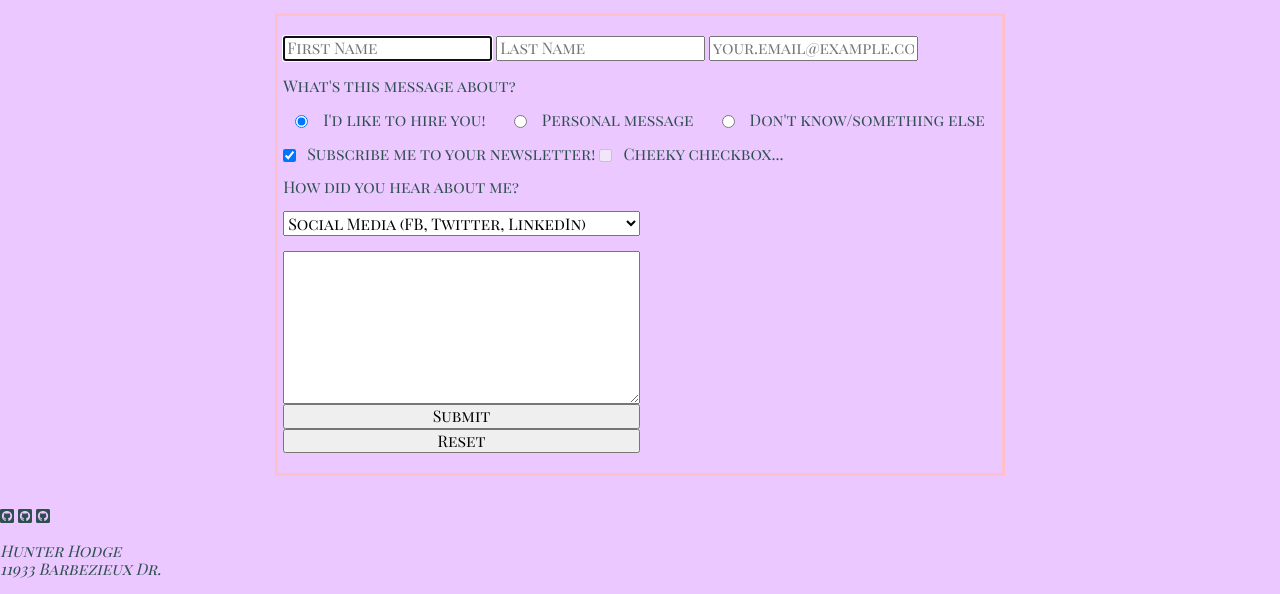
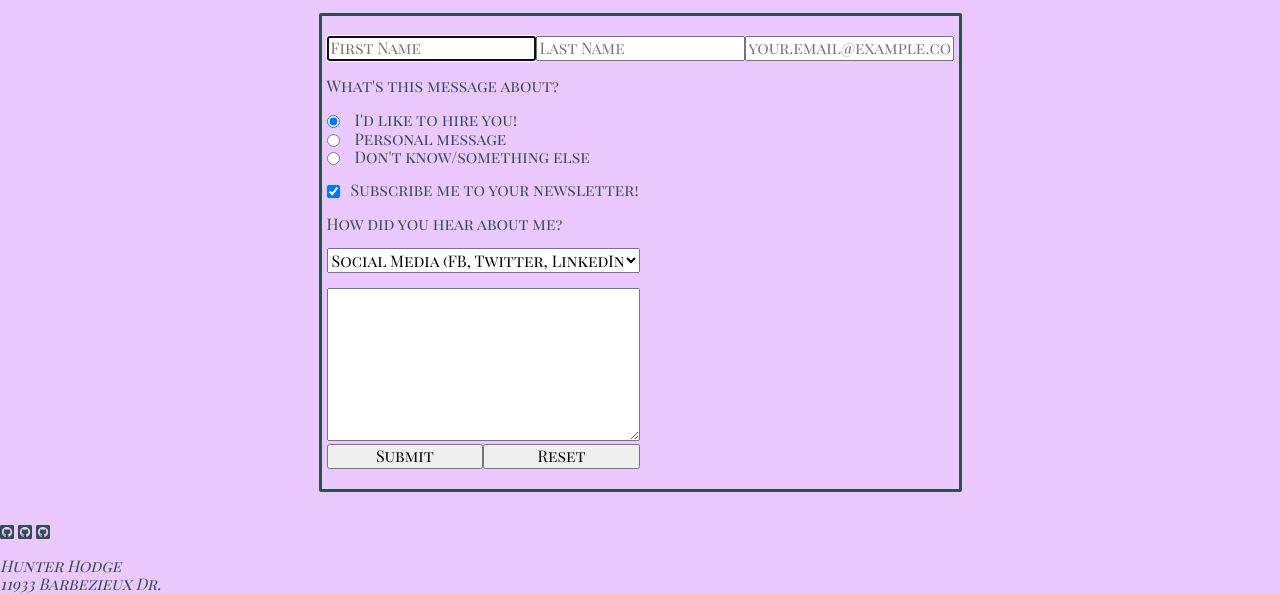
Before and after one commit to HunterHodge/SavvyCodersInitialProject, a website: page Contact/index.html in a window 1280 px wide. Shown: the part 558-1152 px from the top of the page. Drawn offline with nearby package versions, Linux system fonts and the light colour scheme.

Commit message:
Adjust contact form

```diff
--- a/Contact/index.html
+++ b/Contact/index.html
@@ -51,7 +51,7 @@
       <form action="form-responses/new" method="POST" netlify>
         <!-- Developer's Note: 'placeholder' without using `<label>` is NOT RECOMMENDED for accessibility purposes. -->
 
-        <div class="input-group">
+        <div class="input-group input-group--row">
           <input
             type="text"
             name="firstname"
@@ -69,7 +69,7 @@
         <div class="input-group">
           <p>What's this message about?</p>
 
-          <span>
+          <div>
             <input
               type="radio"
               name="subject"
@@ -78,16 +78,15 @@
               checked
             />
             <label for="pro">I'd like to hire you!</label>
-          </span>
-
-          <span>
+          </div>
+          <div>
             <input type="radio" name="subject" value="personal" id="personal" />
             <label for="personal">Personal message</label>
-          </span>
-          <span>
+          </div>
+          <div>
             <input type="radio" name="subject" value="other" />
             <label>Don't know/something else</label>
-          </span>
+          </div>
         </div>
 
         <div class="input-group">
@@ -97,12 +96,6 @@
             value="trusting"
             checked
           />Subscribe me to your newsletter!
-          <input
-            type="checkbox"
-            name="optout"
-            value="skeptical"
-            disabled
-          />Cheeky checkbox...
         </div>
 
         <label for="marketing">How did you hear about me?</label>
@@ -127,8 +120,10 @@
 
         <div class="input-group input-group--flex">
           <textarea name="user_message" rows="8" cols="40"></textarea>
-          <input type="submit" />
-          <input type="reset" value="Reset" />
+          <div>
+            <input type="submit" />
+            <input type="reset" value="Reset" />
+          </div>
         </div>
       </form>
     </main>
--- a/styles.css
+++ b/styles.css
@@ -1,7 +1,7 @@
 /* Tags: General */
 a {
   text-decoration: underline;
-  color: rgba(47, 79, 79, 1);
+  color: #2f4f4f;
 }
 ul {
   padding: 0;
@@ -15,7 +15,7 @@ li a {
 /* Body */
 body {
   font-family: "Playfair Display SC", serif;
-  color: darkslategrey;
+  color: #2f4f4f;
   background-color: #ebc8ff;
   font-size: 16px;
 }
@@ -44,7 +44,7 @@ nav > ul {
 }
 /* Header */
 header {
-  background-color: rgba(47, 79, 79, 1);
+  background-color: #2f4f4f;
   color: #ebc8ff;
   align-items: center;
   justify-content: center;
@@ -55,7 +55,7 @@ header {
   background-position: bottom center;
   background-size: cover;
   height: 40vw;
-  border-bottom: 10px solid rgba(47, 79, 79, 1);
+  border-bottom: 10px solid #2f4f4f;
 }
 header h1 {
   font-size: 2em;
@@ -81,7 +81,7 @@ main > section {
   margin: 10px;
 }
 .cta-btn {
-  background: rgba(47, 79, 79, 1);
+  background: #2f4f4f;
   color: #ebc8ff;
   padding: 10px;
   margin: 0px 10px;
@@ -101,26 +101,39 @@ footer li {
   display: inline-block;
 }
 /* Form */
-form{
-  border:3px solid pink;
+form {
+  border: 3px solid #2f4f4f;
+  border-radius: 2px;
   max-width: 60vw;
   margin: 15px auto;
   padding: 5px;
 }
-form span{
-  margin:12px;
+form span {
+  margin: 12px;
 }
 
-input[type=radio],
-input[type=checkbox]{
+input[type="radio"],
+input[type="checkbox"] {
   margin-right: 11px;
   transform: translateY(2px);
 }
-.input-group{
+.input-group {
   margin: 15px 0px;
 }
-.input-group--flex{
+.input-group--row {
+  display: flex;
+  flex-direction: row;
+  justify-content: space-between;
+}
+.input-group--flex {
   display: flex;
   flex-direction: column;
-  max-width:50%;
+  max-width: 50%;
 }
+.input-group--flex > div {
+  display: flex;
+  margin-top: 3px;
+}
+.input-group--flex > div > input {
+  width: 50%;
+}
```
